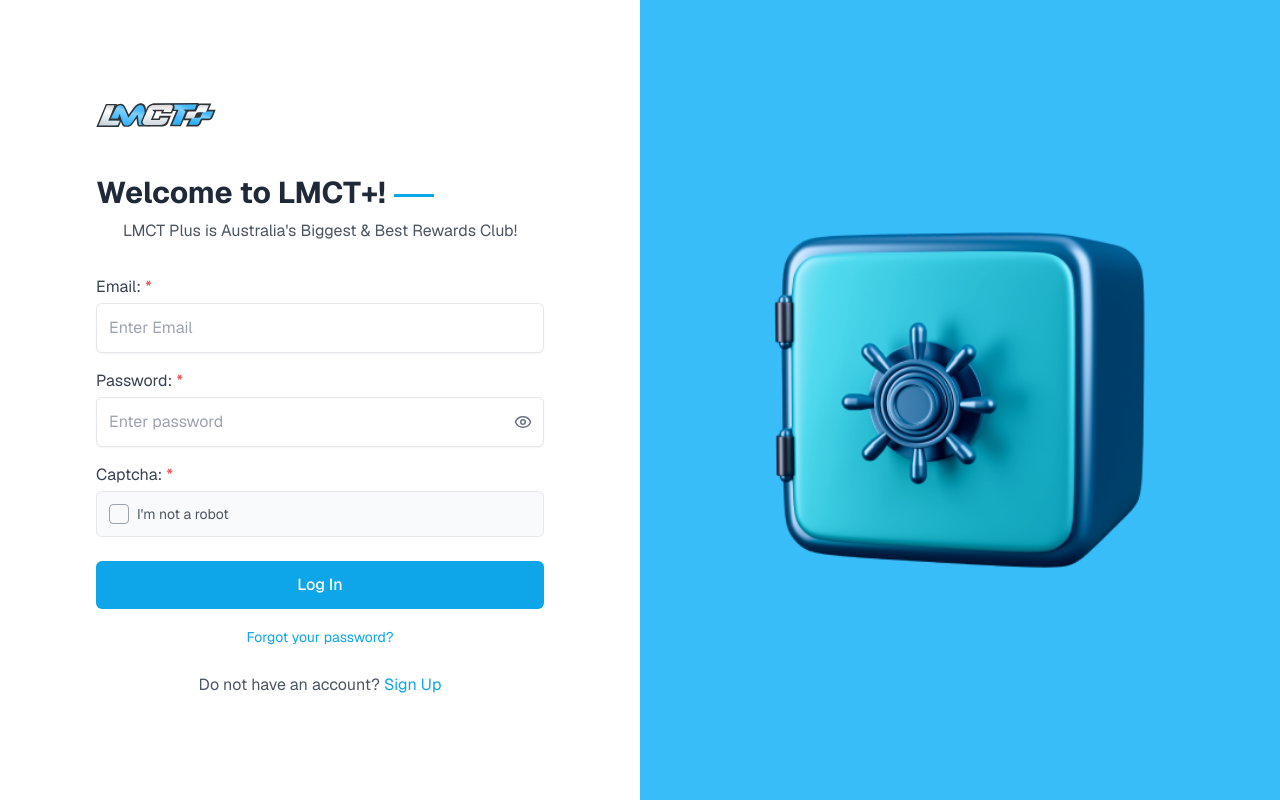
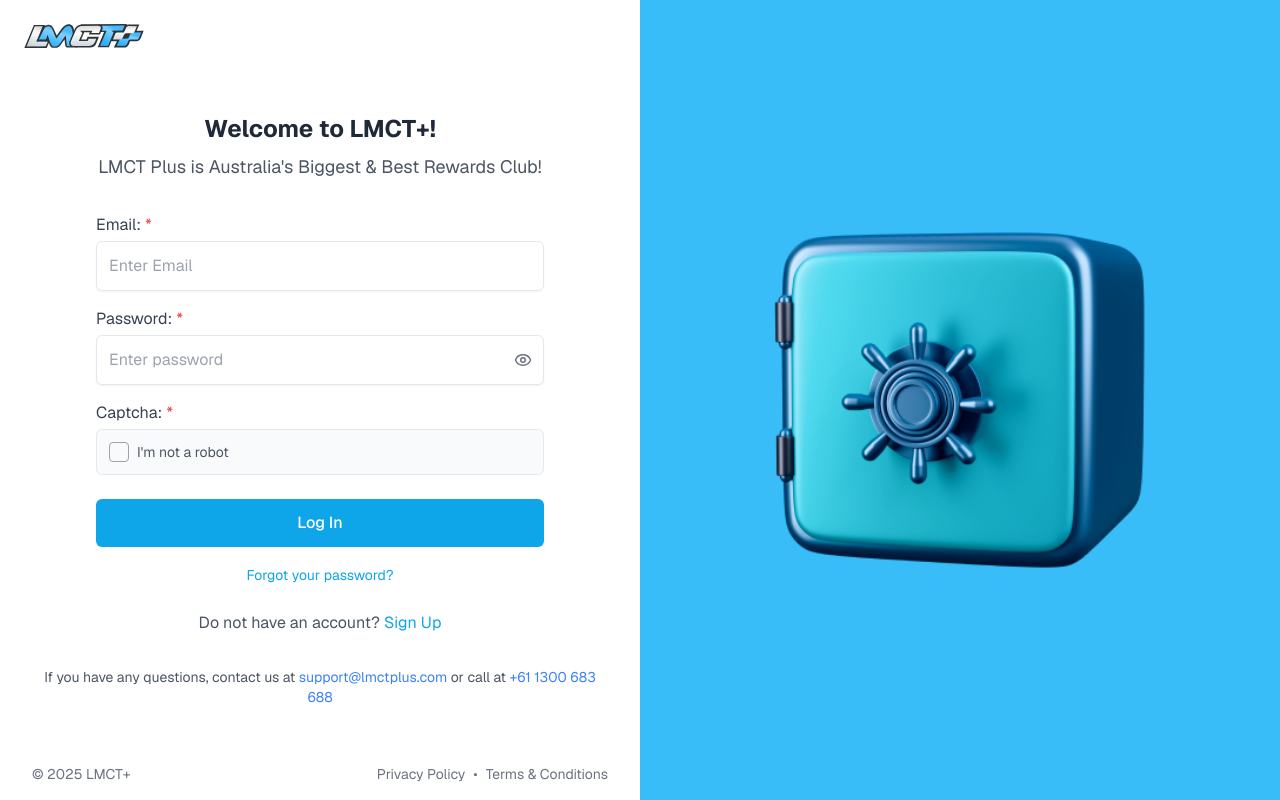
Before and after one commit to rioanggoro/lmtc_FE, a Next.js app: page /login in a window 1280 px wide. Built offline with nearby package versions, Linux system fonts and the light colour scheme.

Commit message:
fix:login ui

```diff
--- /dev/null
+++ b/src/app/components/login-box.tsx
@@ -0,0 +1,28 @@
+import Image from "next/image";
+
+export default function LoginBox() {
+  return (
+    <div className="login__box login__box--image relative hidden overflow-hidden bg-sky-400 md:block md:w-1/2">
+      <div className="absolute inset-0">
+        <span className="line-animation"></span>
+        <span className="line-animation"></span>
+        <span className="line-animation"></span>
+        <span className="line-animation"></span>
+        <span className="line-animation"></span>
+        <span className="line-animation"></span>
+        <span className="line-animation"></span>
+      </div>
+
+      <div className="relative z-10 flex h-full items-center justify-center">
+        <Image
+          className="login__img"
+          src="/img/lmctm.png"
+          alt="Safe"
+          width={400}
+          height={400}
+          priority
+        />
+      </div>
+    </div>
+  );
+}
--- a/src/app/login/page.tsx
+++ b/src/app/login/page.tsx
@@ -1,45 +1,75 @@
+import Image from "next/image";
+import Link from "next/link";
 import LoginForm from "../components/login-form";
-import Image from "next/image";
+import LoginBox from "../components/login-box";
 
 export default function Home() {
+  const currentYear = new Date().getFullYear();
+
   return (
     <main className="flex min-h-screen">
-      <div className="flex w-full flex-col items-center justify-center p-8 md:w-1/2">
-        <div className="w-full max-w-md">
-          <div className="mb-8">
+      <div className="login__box flex flex-1 flex-col">
+        <header className="login__header p-6">
           <Image
+            className="login__logo-img"
             src="/img/LMCT-logo.svg"
             alt="LMCT+"
             width={120}
             height={40}
-              className="mb-12"
           />
+        </header>
 
-            <h1 className="mb-2 text-3xl font-bold text-gray-800">
+        <section className="login__content flex flex-1 flex-col px-8 py-4">
+          <div className="login__form mx-auto w-full max-w-md">
+            <h1 className="login__title mb-2 text-center text-2xl font-bold text-gray-800">
               Welcome to LMCT+!
-              <span className="line-animation"></span>
             </h1>
-
-            <p className="mb-8 text-center text-gray-600">
-              LMCT Plus is Australia&apos;s Biggest & Best Rewards Club!
+            <p className="mb-8 text-center text-lg text-gray-600">
+              LMCT Plus is Australia&apos;s Biggest &amp; Best Rewards Club!
             </p>
-          </div>
 
             <LoginForm />
           </div>
+
+          <div className="login__question mt-8 text-center text-sm text-gray-600">
+            If you have any questions, contact us at{" "}
+            <a
+              className="login__email text-blue-500"
+              href="mailto:support@lmctplus.com"
+            >
+              support@lmctplus.com
+            </a>{" "}
+            or call at{" "}
+            <a
+              className="login__phone text-blue-500"
+              href="tel:+61 1300 683 688"
+            >
+              +61 1300 683 688
+            </a>
           </div>
+        </section>
 
-      <div className="relative hidden bg-sky-400 md:block md:w-1/2">
-        <div className="absolute inset-0 flex items-center justify-center">
-          <Image
-            src="/img/lmctm.png"
-            alt="Secure Vault"
-            width={400}
-            height={400}
-            className="object-contain"
-          />
+        <footer className="login__footer flex items-center justify-between px-8 py-4 text-sm text-gray-500">
+          <div className="login__footer-name">© {currentYear} LMCT+</div>
+
+          <div className="login__footer-privacy flex items-center">
+            <Link
+              href="/general-and-legal-page.html"
+              className="login__footer-privacy-link hover:text-gray-700"
+            >
+              Privacy Policy
+            </Link>
+            <span className="login__footer-privacy-separator mx-2">•</span>
+            <Link
+              href="/general-and-legal-page.html"
+              className="login__footer-privacy-link hover:text-gray-700"
+            >
+              Terms &amp; Conditions
+            </Link>
           </div>
+        </footer>
       </div>
+      <LoginBox />
     </main>
   );
 }
--- a/src/styles/globals.css
+++ b/src/styles/globals.css
@@ -18,26 +18,99 @@
     rgb(var(--background-start-rgb));
 }
 
-/* Line animation */
+/* Line animations */
 .line-animation {
-  display: inline-block;
-  position: relative;
-  width: 0;
-  height: 3px;
-  background-color: #0ea5e9;
-  margin-left: 8px;
-  vertical-align: middle;
-  animation: expandLine 1.5s ease-in-out infinite;
+  position: absolute;
+  width: 8px;
+  background-color: white;
+  opacity: 0.2;
+  border-radius: 10px;
 }
 
-@keyframes expandLine {
+.line-animation:nth-child(1) {
+  left: 130px;
+  animation: lineAnimation 3s infinite;
+  animation-delay: 0s;
+}
+
+.line-animation:nth-child(2) {
+  left: 28%;
+  animation: lineAnimation 3s infinite;
+  animation-delay: 1s;
+}
+
+.line-animation:nth-child(3) {
+  left: 42%;
+  animation: lineAnimation 3s infinite;
+  animation-delay: 2s;
+}
+
+.line-animation:nth-child(4) {
+  left: 56%;
+  animation: lineAnimation 3s infinite;
+  animation-delay: 3s;
+}
+
+.line-animation:nth-child(5) {
+  left: 70%;
+  animation: lineAnimation 3s infinite;
+  animation-delay: 4s;
+}
+
+.line-animation:nth-child(6) {
+  left: 84%;
+  animation: lineAnimation 3s infinite;
+  animation-delay: 5s;
+}
+
+.line-animation:nth-child(7) {
+  left: 98%;
+  animation: lineAnimation 3s infinite;
+  animation-delay: 6s;
+}
+
+@keyframes lineAnimation {
   0% {
-    width: 0;
+    height: 0%;
+    top: 0%;
+  }
+  25% {
+    height: 100%;
+    top: 0%;
   }
   50% {
-    width: 50px;
+    height: 100%;
+    top: 50%;
+  }
+  75% {
+    height: 100%;
+    top: 75%;
   }
   100% {
-    width: 0;
+    height: 0%;
+    top: 100%;
   }
 }
+
+/* Form field styles */
+.form-field__input:focus {
+  border-color: #0ea5e9;
+  box-shadow: 0 0 0 2px rgba(14, 165, 233, 0.2);
+}
+
+.login__box {
+  display: flex;
+  flex-direction: column;
+}
+
+.login__content {
+  display: flex;
+  flex-direction: column;
+  justify-content: center;
+}
+
+@media (max-width: 768px) {
+  .login__box--image {
+    display: none;
+  }
+}
```
Also changed, not shown: 1 other file (tests, documents, lock files or other folders). Lines whose indentation alone changed are shown as unchanged.
